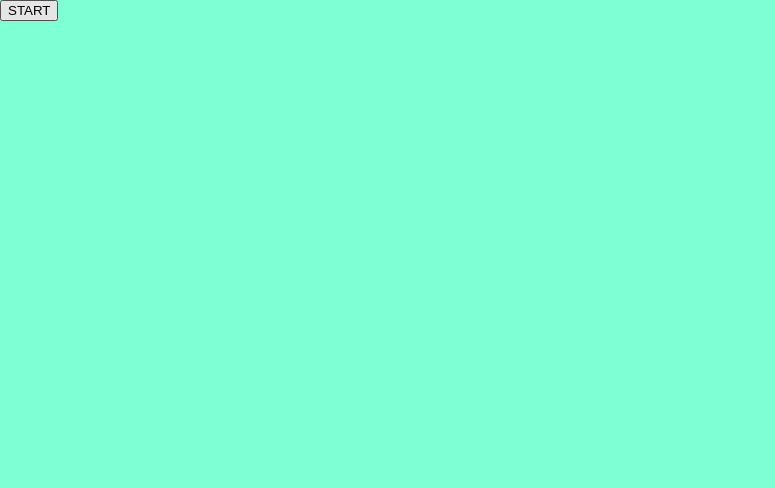
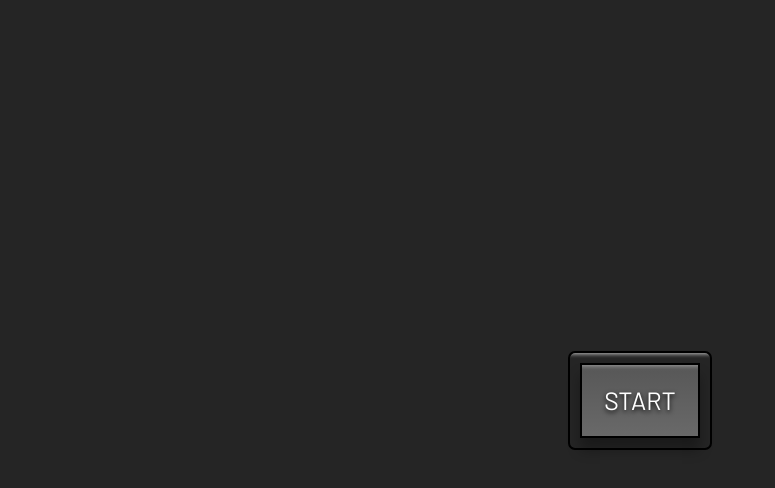
Before and after one commit to AkramExp/picture-in-picture, a plain HTML site: page index.html in a window 1280 px wide. Shown: the whole page, without its empty margins (0-775 px from the left). Drawn offline with Linux system fonts and the light colour scheme.

Commit message:
Add button effects

```diff
--- a/style.css
+++ b/style.css
@@ -1,3 +1,5 @@
+@import url('https://fonts.googleapis.com/css2?family=Barlow&display=swap');
+
 html {
   box-sizing: border-box;
 }
@@ -5,5 +7,38 @@ html {
 body {
   margin: 0;
   min-height: 100vh;
-  background-color: aquamarine;
+  display: flex;
+  justify-content: center;
+  align-items: center;
+  background: rgb(37, 37, 37);
 }
+
+.button-container {
+  border: 2px solid black;
+  border-radius: 7px;
+  padding: 10px;
+  box-shadow: inset 0 20px 4px -19px rgba(255, 255, 255, 0.7);
+}
+
+button {
+  cursor: pointer;
+  outline: none;
+  width: 120px;
+  height: 75px;
+  font-family: 'Barlow', 'sans-serif';
+  font-size: 25px;
+  color: white;
+  text-shadow: 0 2px 5px black;
+  background: linear-gradient(to top, #696969, #575757);
+  border: 2px solid black;
+  box-shadow: inset 0 20px 4px -19px rgba(255, 255, 255, 0.4), 0 12px 12px 0 rgba(0, 0, 0, 0.3);
+}
+
+button:hover {
+  background: linear-gradient(to bottom, #696969, #575757);
+}
+
+button:active {
+  transform: translateY(3px);
+  box-shadow: 0px 6px 6px 0 rgba(0, 0, 0, 0.3);
+}
```
